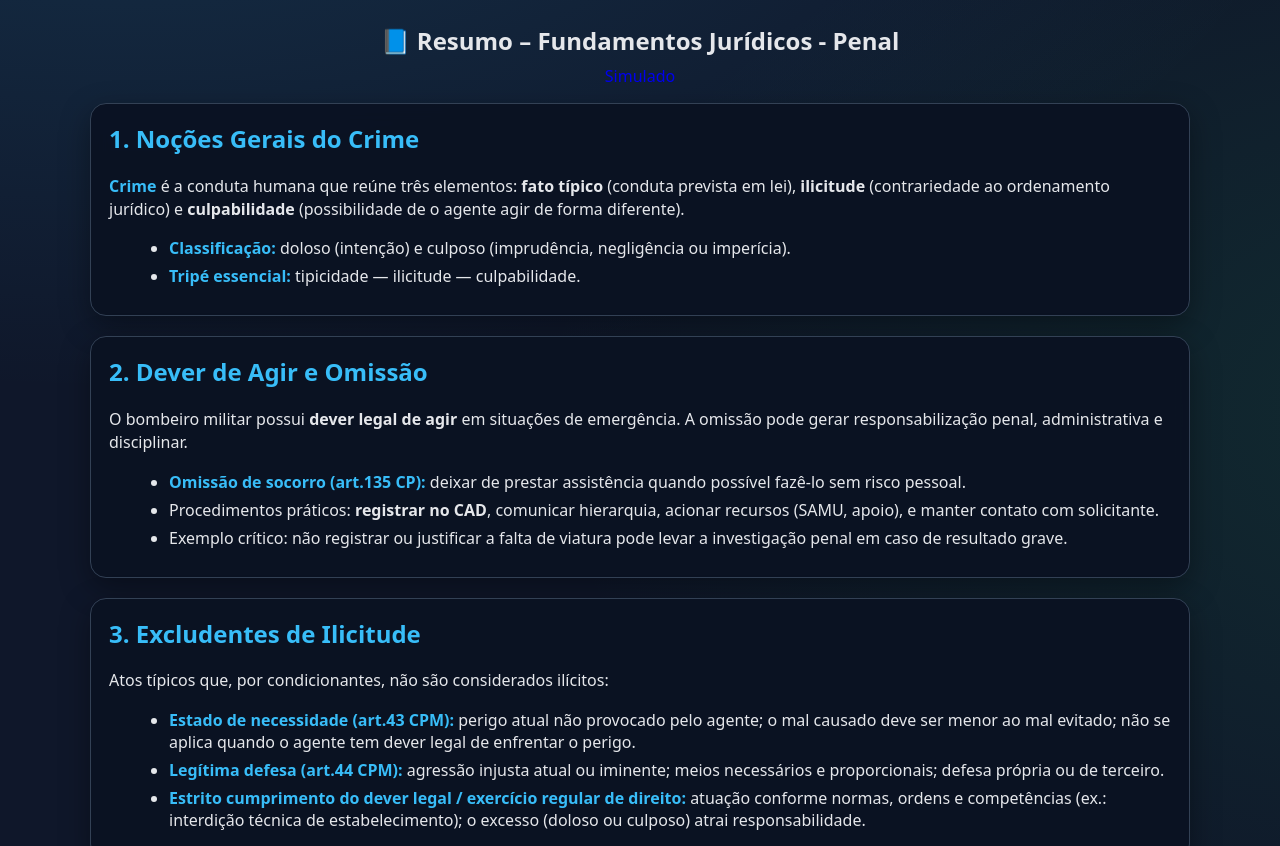
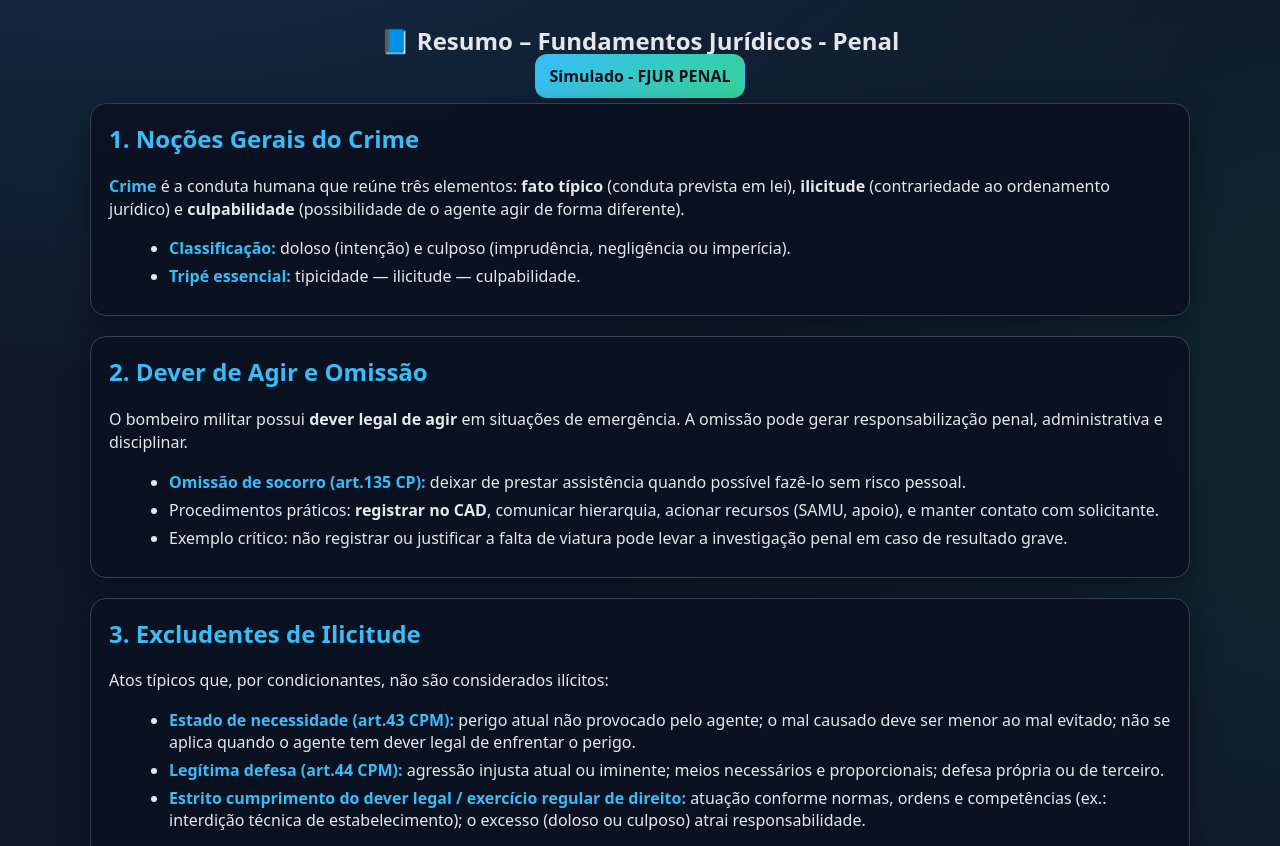
Before and after one commit to M00NH0RS3/simulado-fjur-penal, a plain HTML site: page resumo.html in a window 1280 px wide. Shown: the top 846 px of the page. Drawn offline with Linux system fonts and the light colour scheme.

Commit message:
Update resumo.html

```diff
--- a/resumo.html
+++ b/resumo.html
@@ -148,7 +148,7 @@
       <header>
         <h1>📘 Resumo – Fundamentos Jurídicos - Penal</h1>
         <div>
-          <a class="btn-primary" href="https://m00nh0rs3.github.io/simulado-fjur-penal/">Simulado</a>
+          <a class="btn primary" href="https://m00nh0rs3.github.io/simulado-fjur-penal/">Simulado - FJUR PENAL</a>
           <!-- <a class="btn primary" href="#pdf">Baixar PDF</a> -->
         </div>
       </header>
```
